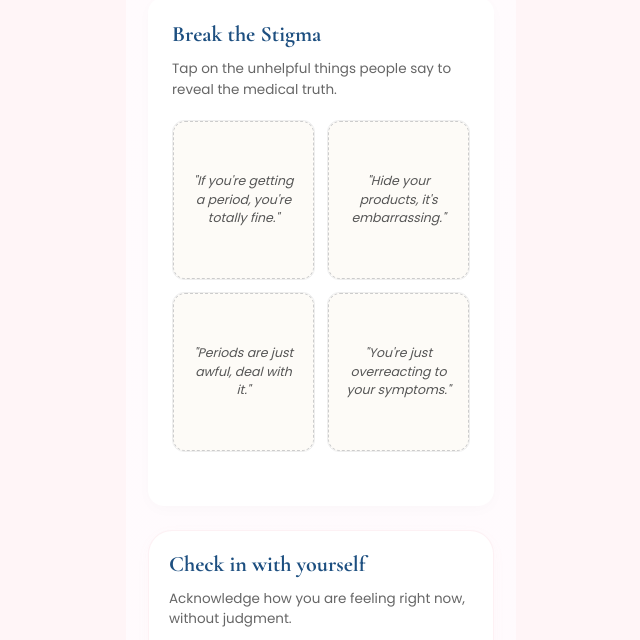
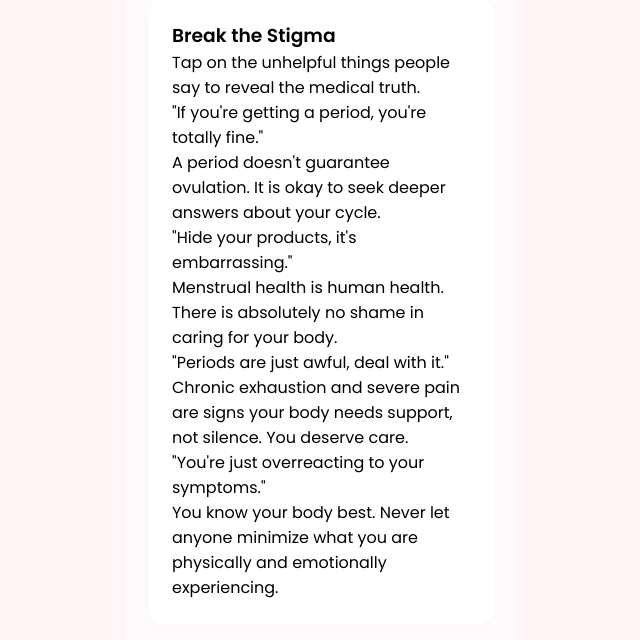
Before and after one commit to mika-0128/Prama, a website: page mental-health.html in a window 1280 px wide. Shown: the part 160-800 px from the top of the page, without its empty margins (319-959 px from the left). Drawn offline with nearby package versions, Linux system fonts and the light colour scheme.

Commit message:
Refactor and clean up mental health CSS styles

```diff
--- a/css/mental-health.css
+++ b/css/mental-health.css
@@ -410,97 +410,3 @@ NATIVE APP MODALS & LAYOUTS STYLES
 .sheet-btn.delete-cancel:active {
   background: #e2e8f0;
 }
-
-
-    /* New Interactive Styles */
-    .section-title {
-      font-family: 'Cormorant Garamond', serif;
-      font-size: 22px;
-      color: #1d4f80;
-      margin-bottom: 12px;
-    }
-
-    .section-desc {
-      font-size: 13.5px;
-      color: #666;
-      margin-bottom: 20px;
-      line-height: 1.5;
-    }
-
-    /* Stigma Smasher Cards */
-    .stigma-grid {
-      display: grid;
-      grid-template-columns: 1fr 1fr;
-      gap: 12px;
-      margin-bottom: 30px;
-    }
-
-    .stigma-card {
-      background: #fff;
-      border: 1px solid #eee;
-      border-radius: 12px;
-      padding: 0;
-      text-align: center;
-      cursor: pointer;
-      position: relative;
-      perspective: 1000px;
-      height: 160px;
-    }
-
-    .stigma-card-inner {
-      position: relative;
-      width: 100%;
-      height: 100%;
-      transition: transform 0.6s cubic-bezier(0.4, 0.2, 0.2, 1);
-      transform-style: preserve-3d;
-    }
-
-    .stigma-card.flipped .stigma-card-inner {
-      transform: rotateY(180deg);
-    }
-
-    .stigma-front, .stigma-back {
-      position: absolute;
-      width: 100%;
-      height: 100%;
-      backface-visibility: hidden;
-      display: flex;
-      align-items: center;
-      justify-content: center;
-      padding: 14px;
-      border-radius: 12px;
-      font-size: 12.5px;
-      line-height: 1.5;
-    }
-
-    .stigma-front {
-      background: #fdfbf7;
-      color: #555;
-      border: 1px dashed #ccc;
-      font-style: italic;
-    }
-
-    .stigma-back {
-      background: rgba(192, 132, 252, 0.1);
-      color: #1d4f80;
-      transform: rotateY(180deg);
-      border: 1px solid #c084fc;
-      font-weight: 500;
-    }
-
-    /* Interactive Stats Bar */
-    .stat-pill {
-      display: inline-flex;
-      align-items: center;
-      background: rgba(239, 142, 160, 0.1);
-      color: #d16b7e;
-      padding: 6px 12px;
-      border-radius: 20px;
-      font-size: 12px;
-      font-weight: 600;
-      margin-top: 12px;
-    }
-
-    .stat-pill i {
-      margin-right: 6px;
-    }
```
